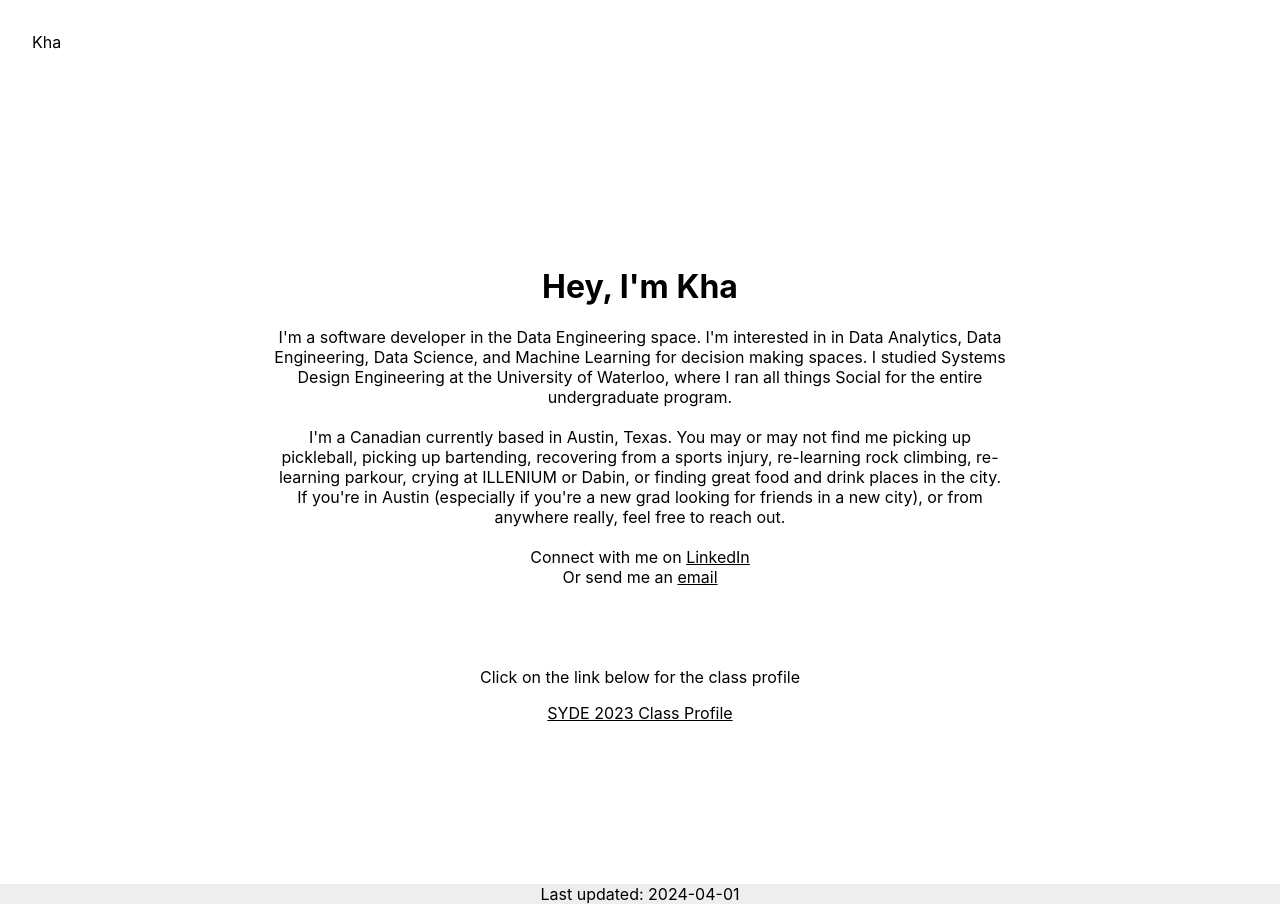
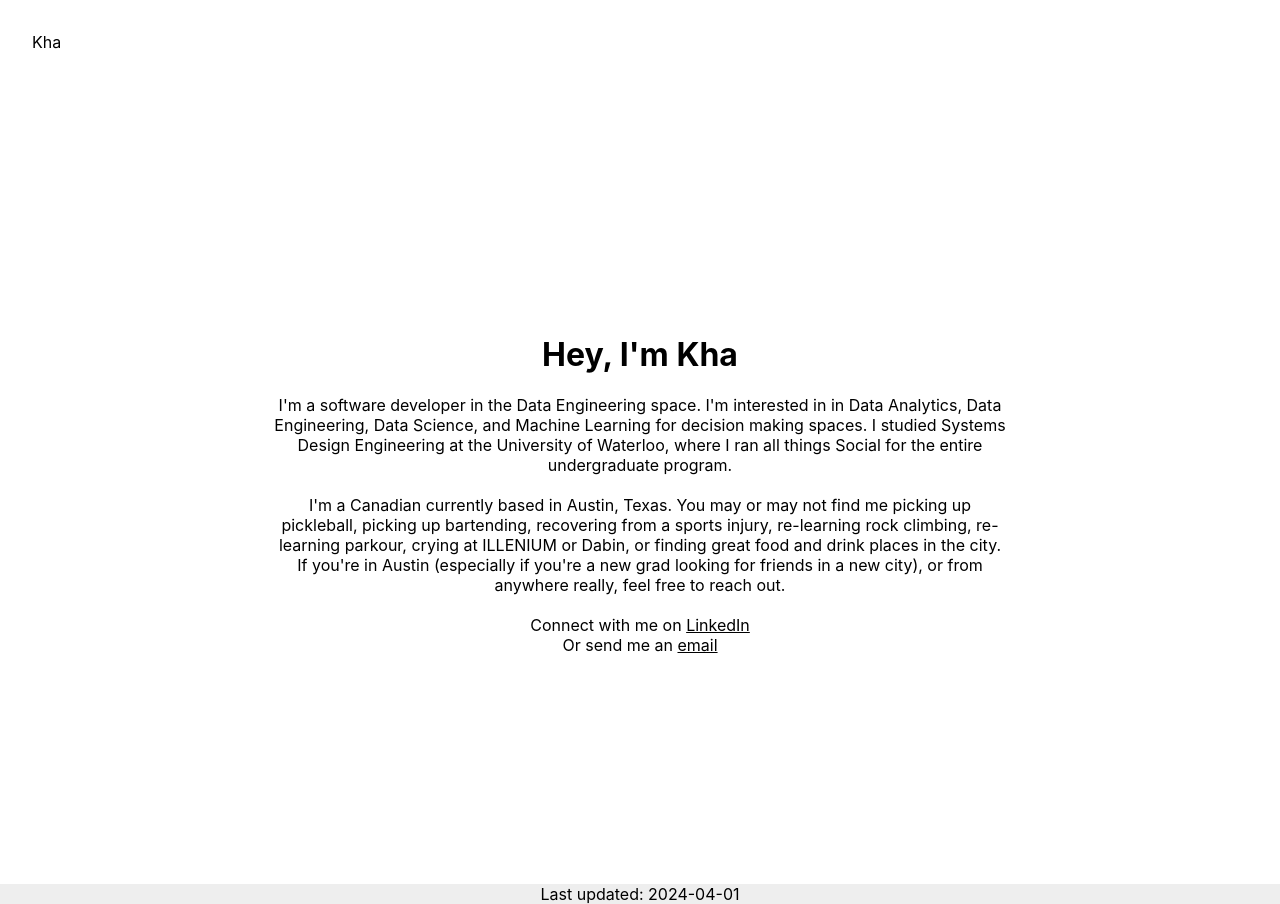
Before and after one commit to Nguyen-Kha/Nguyen-Kha.github.io, a React (Create React App) app: page / in a window 1280 px wide. Built offline with nearby package versions, Linux system fonts and the light colour scheme.

Commit message:
hide pdf

```diff
--- a/src/pages/Home/Home.js
+++ b/src/pages/Home/Home.js
@@ -31,10 +31,10 @@ function Home() {
 
                 </div>
                 {/* <div className="opener_picture"></div> */}
-                <div className="opener_content">
+                {/* <div className="opener_content">
                     <p>Click on the link below for the class profile</p>
                     <a href="/SYDE_2023_Class_Profile_Official.pdf" target="_blank">SYDE 2023 Class Profile</a>
-                </div>
+                </div> */}
             </div>
         </>
 
```
